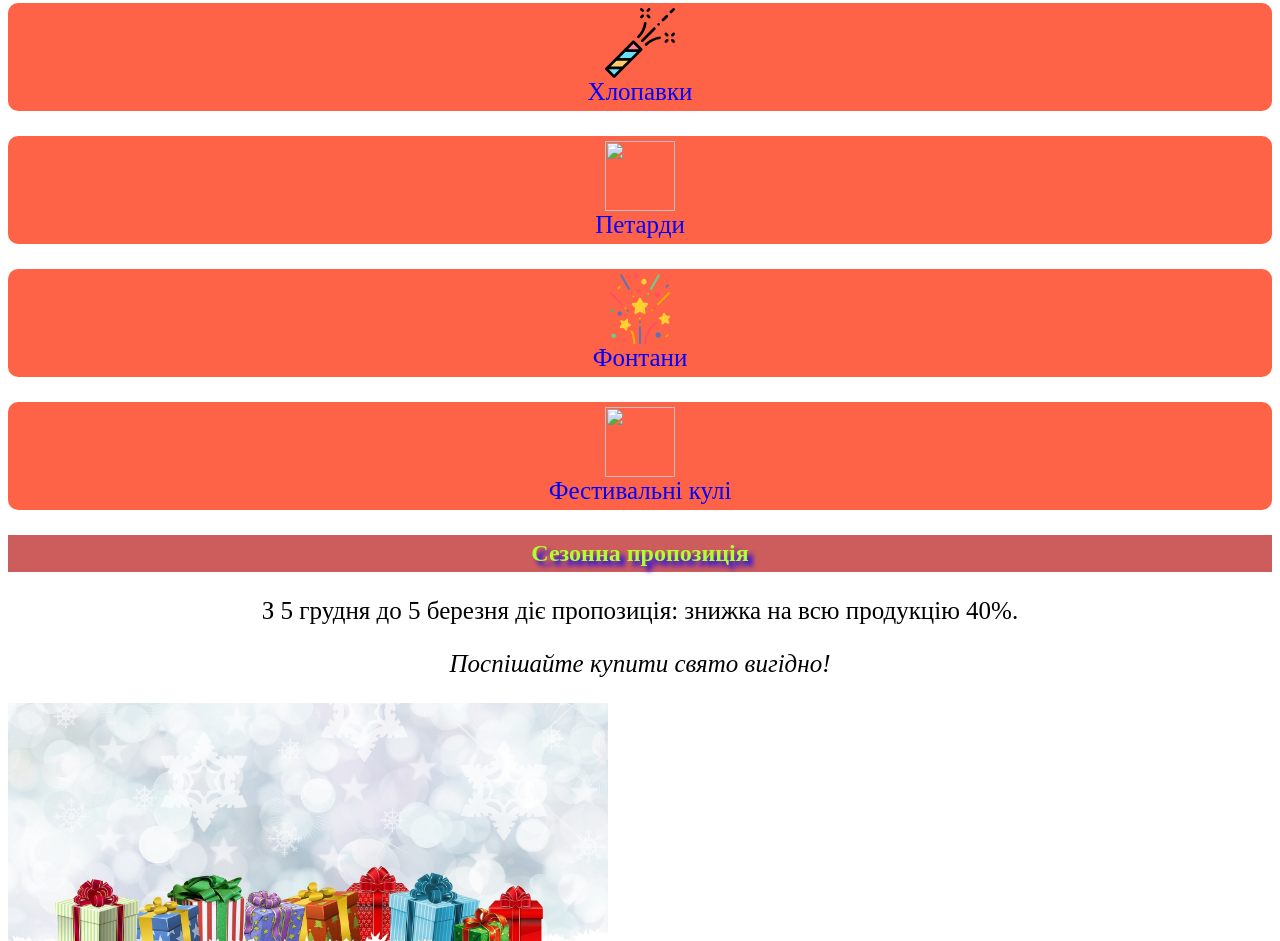
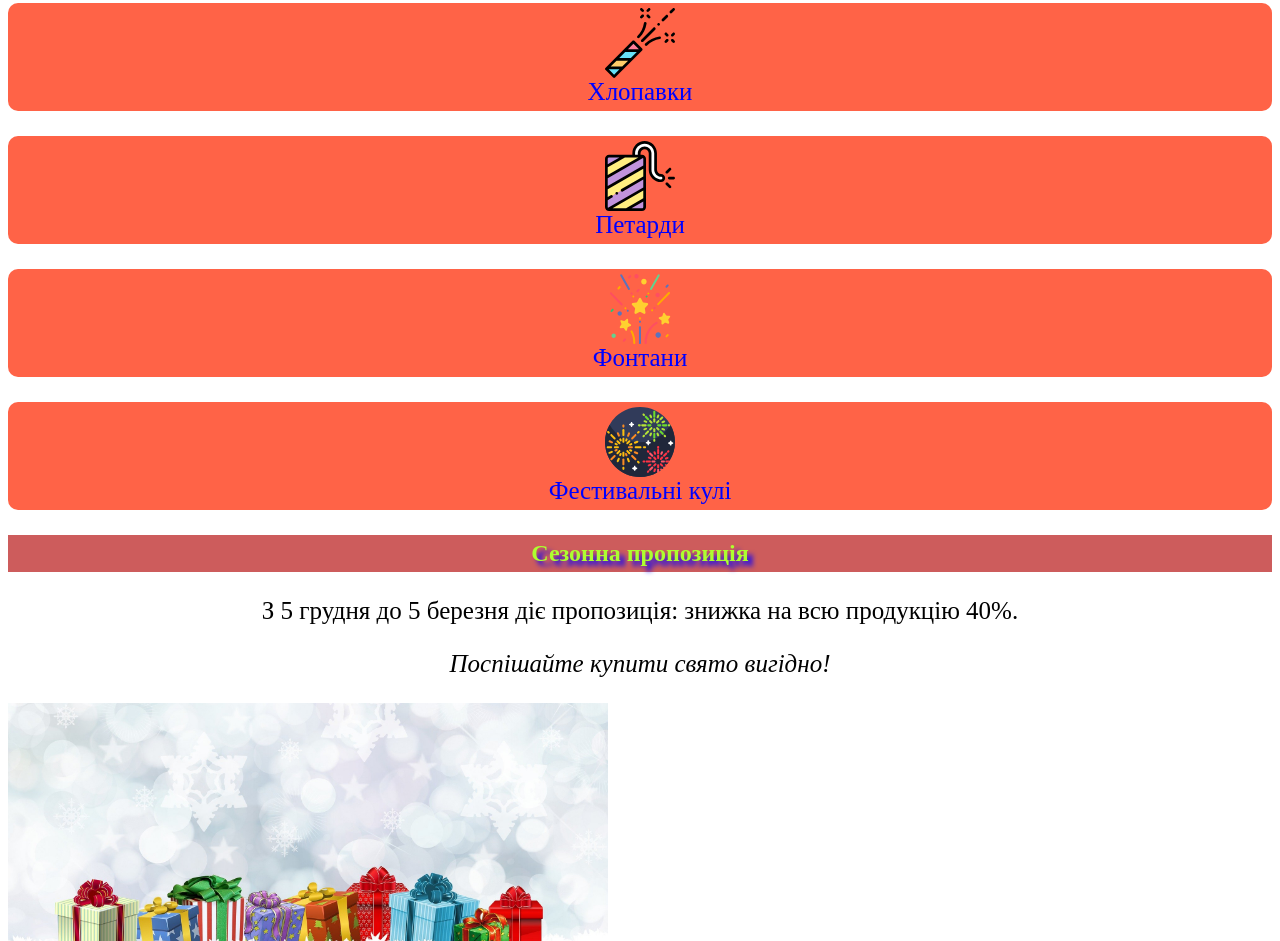
Before and after one commit to Kirill201213/my-cait, a plain HTML site: page index.html in a window 1280 px wide. Shown: the part 853-1794 px from the top of the page. Drawn offline with Linux system fonts and the light colour scheme.

Commit message:
Update index.html

```diff
--- a/index.html
+++ b/index.html
@@ -1,6 +1,6 @@
 <html>
     <head>
-        <title> </title>
+        <title> Fantastic Party </title>
             <link rel="stylesheet"  href="style.css">
     </head>
     <body>
@@ -23,9 +23,9 @@
             <h2 id="price">Наші феєрверки</h2>
             <p>
                 <p class="my"><img  src="folder/3.svg" width="70px"/><br/>Хлопавки</p>
-                <p class="my"> <img src="folder4.svg" width="70px"/><br/>Петарди</p>
+                <p class="my"> <img src="folder/4.svg" width="70px"/><br/>Петарди</p>
                 <p class="my"><img  src="folder/5.svg" width="70px"/><br/>Фонтани</p>
-                <p class="my"><img  src="folder6.svg" width="70px"/><br/>Фестивальні кулі</p>
+                <p class="my"><img  src="folder/6.svg" width="70px"/><br/>Фестивальні кулі</p>
             <h2 id="discount">Сезонна пропозиція</h2>
             <p>З 5 грудня до 5 березня діє пропозиція: знижка на всю продукцію 40%.</p>
             <p>
```
